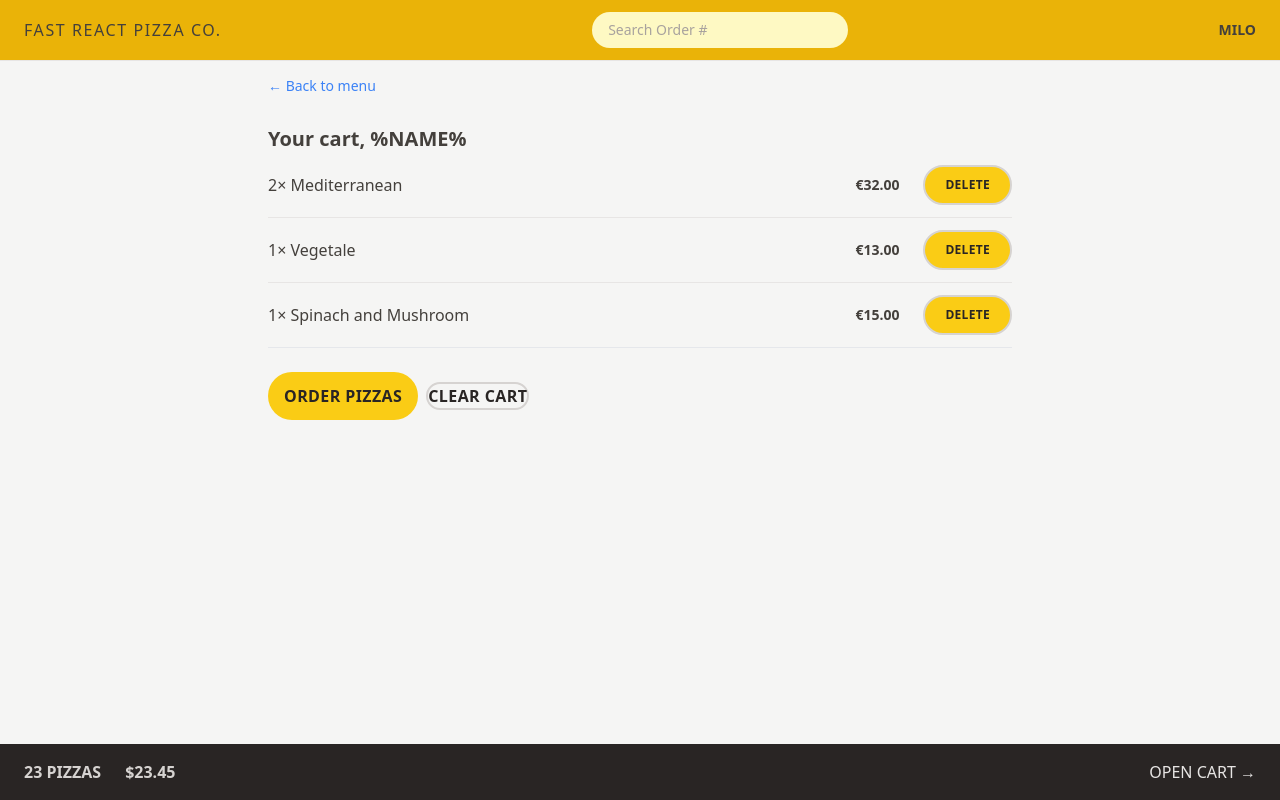
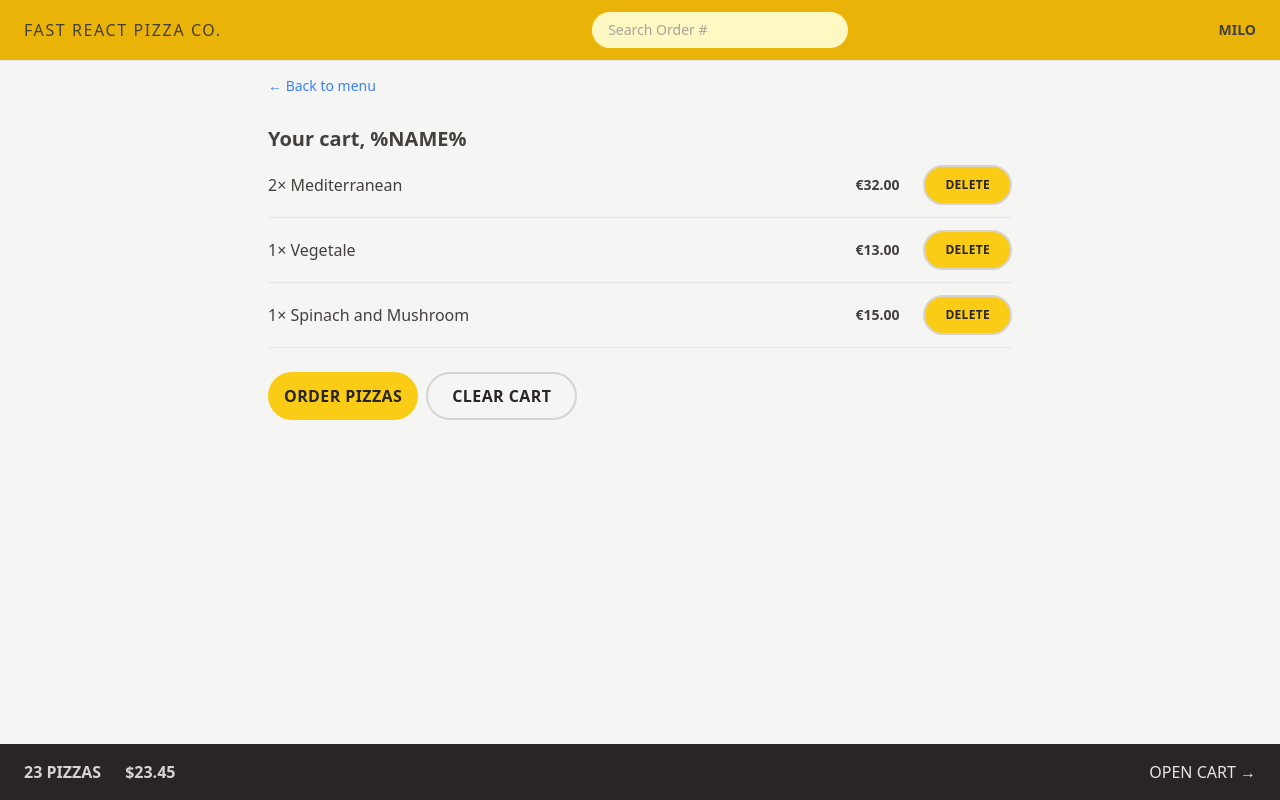
Before and after one commit to lonelydomino/fast-react-pizza, a React (Vite) app: page /cart in a window 1280 px wide. Built offline with nearby package versions, Linux system fonts and the light colour scheme.

Commit message:
Update Button component styling

```diff
--- a/src/features/ui/Button.jsx
+++ b/src/features/ui/Button.jsx
@@ -8,7 +8,7 @@ const Button = ({children, disabled, to, type}) => {
     const styles = {
         primary: base + ' px-4 py-3 md:px-6 md:py-4',
         small: base + ' px-4 py-2 md:px-5 md:md:py-2.5 text-xs',
-        secondary: "inline-block border-2 border-stone-300 rounded-full bg-transparentc font-semibold uppercase tracking-wide text-stone-800 transition-colors duration-300 hover:bg-yellow-300 focus:bg-yellow-300 focus:outline-none focus:ring focus:ring-yellow-300 focus:ring-offset-2 disabled:cursor-not-allowed"
+        secondary: "inline-block border-2 md:px-6 py-2.5 px-4 md:py-3/5 hover:bg-stone-800 rounded-full focus:outline-none hover:text-stone-200 focus:text-stone-500 border-stone-300 border-2 <border-stone-300></border-stone-300>rounded-full bg-transparentc font-semibold uppercase tracking-wide text-stone-800 transition-colors duration-300 hover:bg-yellow-300 focus:bg-yellow-300 focus:outline-none focus:ring focus:ring-yellow-300 focus:ring-offset-2 disabled:cursor-not-allowed"
     }
     if(to) return <Link to={to} className={className}>{children}</Link>
     return (
```
